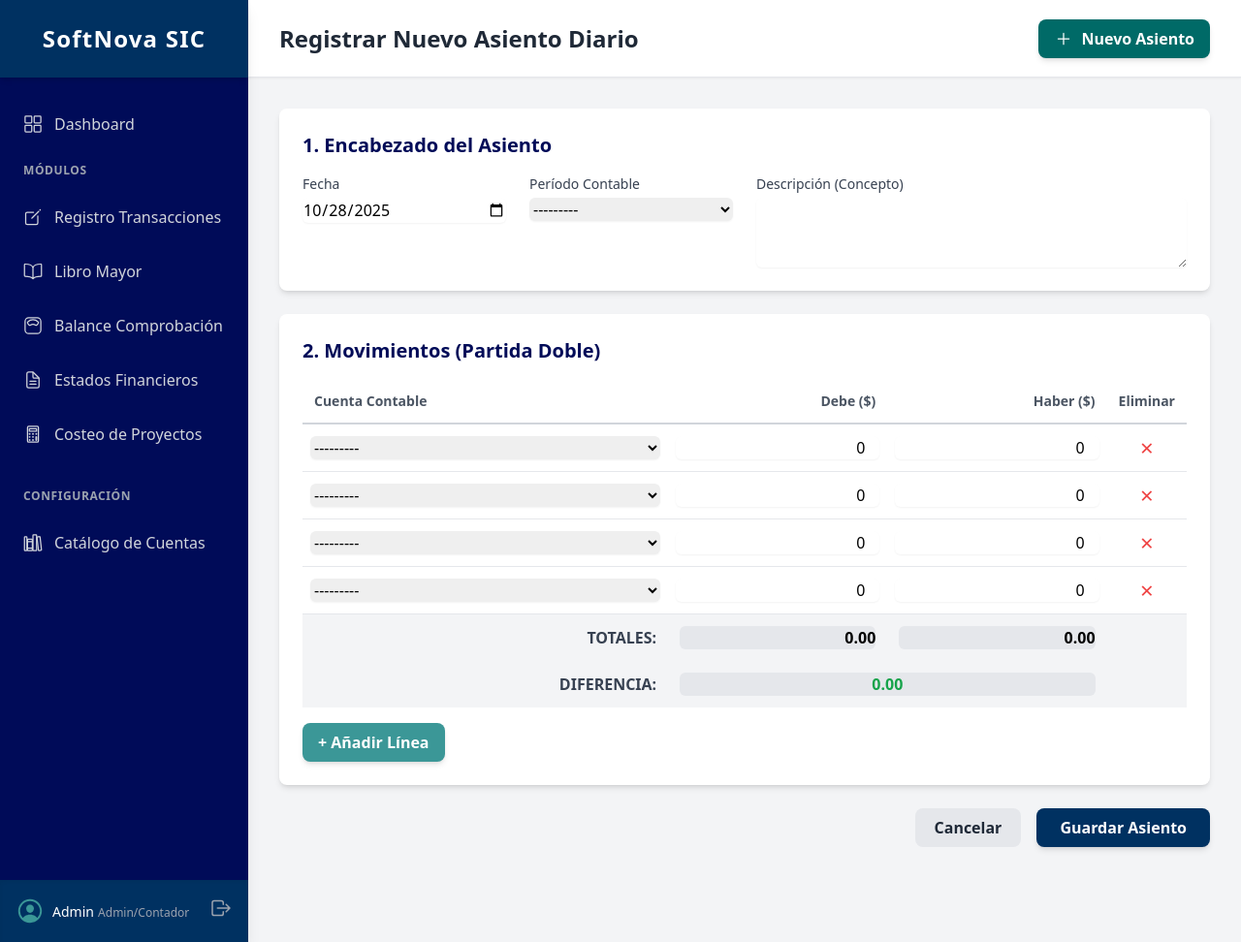
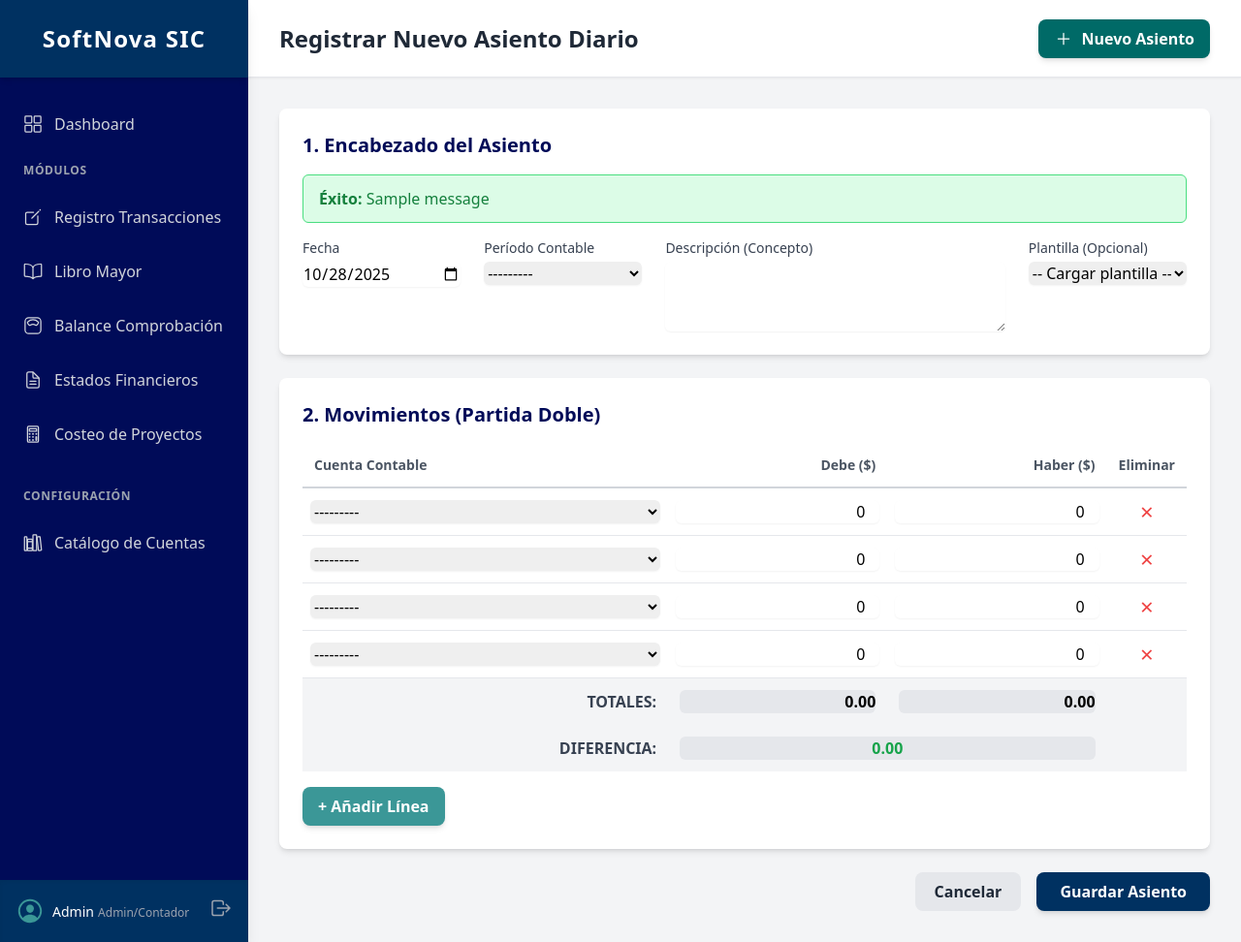
Before and after one commit to CR22009/SoftNova_SIC, a Django app: page /contabilidad/registro/ in a window 1280 px wide. Shown: the whole page at 97% size. Run offline with Django 5.2, Linux system fonts and the light colour scheme; a user stored in the database is signed in; data comes from the database, SQL or seed files in the repository; one stand-in notice (Sample message) is shown; some libraries are stand-ins or nearby versions.

Commit message:
Añadiendo plantillas en registro_asiento.html

```diff
--- a/contabilidad/templates/contabilidad/registro_asiento.html
+++ b/contabilidad/templates/contabilidad/registro_asiento.html
@@ -12,19 +12,30 @@
         <h3 class="text-xl font-semibold text-sic-dark-blue mb-4">1. Encabezado del Asiento</h3>
 
         <!-- Errores no ligados al formulario (ej. descuadre) -->
-        {% if asiento_form.non_field_errors or movimiento_formset.non_field_errors %}
-        <div class="bg-red-100 border border-red-400 text-red-700 px-4 py-3 rounded-md mb-4" role="alert">
-            <strong class="font-bold">Error:</strong>
+        {% if form.non_field_errors or movimiento_formset.non_field_errors or messages %}
+        <div class="mb-4 space-y-2">
+            {% for message in messages %}
+             <div class="{% if message.tags == 'success' %} bg-green-100 border-green-400 text-green-700 {% elif message.tags == 'error' %} bg-red-100 border-red-400 text-red-700 {% else %} bg-blue-100 border-blue-400 text-blue-700 {% endif %} border px-4 py-3 rounded-md" role="alert">
+                <strong class="font-bold">{% if message.tags == 'error' %}Error:{% elif message.tags == 'success' %}Éxito:{% else %}Info:{% endif %}</strong>
+                <span class="block sm:inline">{{ message }}</span>
+             </div>
+            {% endfor %}
+
             {% for error in asiento_form.non_field_errors %}
-                <span class="block sm:inline">{{ error }}</span>
+            <div class="bg-red-100 border border-red-400 text-red-700 px-4 py-3 rounded-md" role="alert">
+                <strong class="font-bold">Error:</strong> {{ error }}
+            </div>
             {% endfor %}
             {% for error in movimiento_formset.non_field_errors %}
-                <span class="block sm:inline">{{ error }}</span>
+            <div class="bg-red-100 border border-red-400 text-red-700 px-4 py-3 rounded-md" role="alert">
+                <strong class="font-bold">Error:</strong> {{ error }}
+            </div>
             {% endfor %}
         </div>
         {% endif %}
 
-        <div class="grid grid-cols-1 md:grid-cols-4 gap-6">
+
+        <div class="grid grid-cols-1 md:grid-cols-5 gap-6">
             <!-- Fecha -->
             <div class="md:col-span-1">
                 <label for="{{ asiento_form.fecha.id_for_label }}" class="block text-sm font-medium text-gray-700">Fecha</label>
@@ -48,6 +59,18 @@
                 {% if asiento_form.descripcion.errors %}
                 <p class="text-red-500 text-xs mt-1">{{ asiento_form.descripcion.errors.0 }}</p>
                 {% endif %}
+            </div>
+            <!-- Plantilla de Transacción -->
+            <div class="md:col-span-1">
+                <label for="etiqueta-transaccion" class="block text-sm font-medium text-gray-700">Plantilla (Opcional)</label>
+                <select id="etiqueta-transaccion" class="block w-full mt-1 rounded-md border-gray-300 shadow-sm focus:border-sic-teal focus:ring-sic-teal">
+                    <option value="">-- Cargar plantilla --</option>
+                    <option value="venta_software">Venta de Software (IVA)</option>
+                    <option value="pago_salarios">Pago de Salarios</option>
+                    <option value="compra_equipo">Compra de Equipo (IVA)</option>
+                    <option value="pago_alquiler">Pago de Alquiler (IVA)</option>
+                    <!-- Añadir más plantillas aquí -->
+                </select>
             </div>
         </div>
     </div>
@@ -141,6 +164,7 @@
 <!-- Plantilla para el formulario vacío de JS (Oculto) -->
 <table class="hidden">
     <tbody id="empty-form-template">
+        <!-- Esto es un hack. El .innerHTML de un <tbody> es su contenido (el <tr>) -->
         <tr class="movimiento-form border-b border-gray-200">
             {{ movimiento_formset.empty_form.id }}
             <td class="p-2">{{ movimiento_formset.empty_form.cuenta }}</td>
@@ -155,59 +179,65 @@
 <!-- Fin de la plantilla oculta -->
 
 
-<!-- JavaScript para Formsets Dinámicos y Cálculos -->
+<!-- JavaScript para Formsets Dinámicos, Cálculos y Plantillas -->
 <script>
 document.addEventListener('DOMContentLoaded', function() {
+
+    // --- 1. Definición de Elementos y Plantillas ---
     const formList = document.getElementById('movimiento-form-list');
     const addButton = document.getElementById('add-movimiento-form');
-    const emptyFormTemplate = document.getElementById('empty-form-template').innerHTML;
+    const emptyFormTemplate = document.getElementById('empty-form-template').innerHTML; // Contiene el <tr>...</tr>
     const totalFormsInput = document.getElementById('id_movimientos-TOTAL_FORMS');
 
-    // --- 1. Añadir nueva línea de formulario ---
-    addButton.addEventListener('click', function() {
-        // Obtener el índice actual
-        let formIndex = parseInt(totalFormsInput.value);
-
-        // Crear el nuevo HTML reemplazando el prefijo
-        let newFormHTML = emptyFormTemplate.replace(/__prefix__/g, formIndex);
-
-        // Crear un nuevo TR y añadir el HTML
-        let newRow = document.createElement('tr');
-        newRow.innerHTML = newFormHTML.match(/<tr class="movimiento-form.*?<\/tr>/s)[0];
-        formList.appendChild(newRow.firstElementChild);
-
-        // Actualizar el contador TOTAL_FORMS
-        totalFormsInput.value = formIndex + 1;
-
-        // Añadir listeners a los nuevos inputs
-        attachListenersToRow(newRow);
-        updateTotals();
-    });
-
-    // --- 2. Eliminar línea de formulario ---
-    formList.addEventListener('click', function(e) {
-        if (e.target && e.target.classList.contains('remove-movimiento-form')) {
-            e.preventDefault();
-            // Encontrar la fila (TR) padre y eliminarla
-            let row = e.target.closest('.movimiento-form');
-            if (row) {
-                row.remove();
-                updateTotals();
-                // (No se decrementa TOTAL_FORMS para manejar correctamente la eliminación)
-            }
-        }
-    });
-
-    // --- 3. Calcular Totales ---
+    // Elementos para totales
     const totalDebeEl = document.getElementById('total-debe');
     const totalHaberEl = document.getElementById('total-haber');
     const diferenciaEl = document.getElementById('diferencia');
 
+    // Elementos para plantillas (NUEVO)
+    const etiquetaSelect = document.getElementById('etiqueta-transaccion');
+
+    // --- 2. Definición de Plantillas de Cuentas (NUEVO) ---
+    // Mapea la 'etiqueta' a una lista de CÓDIGOS de cuenta del catálogo
+    const presets = {
+        'venta_software': ['121', '41', '221'], // Clientes, Venta, IVA Débito
+        'pago_salarios': ['521', '232', '233', '113'], // Sueldos, AFP, ISSS, Banco
+        'compra_equipo': ['152', '141', '211'], // Equipo, IVA Crédito, Proveedores
+        'pago_alquiler': ['523', '141', '113'] // Alquiler, IVA Crédito, Banco
+    };
+
+    // Crear un mapa de 'CodigoCuenta' -> 'ID_del_Option' para pre-seleccionar (NUEVO)
+    // Esto se construye una vez al cargar la página
+    const cuentaOptionMap = new Map();
+    // Tomamos el primer select del formset (de la plantilla vacía) para leer las opciones
+    const templateSelect = document.querySelector("#empty-form-template select[name*='cuenta']");
+    if (templateSelect) {
+        templateSelect.querySelectorAll('option').forEach(opt => {
+            if (opt.value && opt.textContent) {
+                const codigo = opt.textContent.split(' - ')[0]; // "121 - Clientes Locales" -> "121"
+                if (codigo) {
+                    cuentaOptionMap.set(codigo, opt.value); // map['121'] = '5' (ID de la cuenta)
+                }
+            }
+        });
+    }
+
+    // --- 3. Funciones Auxiliares ---
+
+    /**
+     * Calcula y actualiza los totales (Debe, Haber, Diferencia)
+     */
     function updateTotals() {
         let totalDebe = 0;
         let totalHaber = 0;
 
         document.querySelectorAll('.movimiento-form').forEach(function(row) {
+            // Asegurarse de no contar una fila marcada para eliminar (si aplica)
+            const deleteInput = row.querySelector("input[name*='DELETE']");
+            if (deleteInput && deleteInput.checked) {
+                return; // No sumar esta fila
+            }
+
             let debeInput = row.querySelector('.debe-input');
             let haberInput = row.querySelector('.haber-input');
 
@@ -223,8 +253,7 @@
         let diferencia = totalDebe - totalHaber;
         diferenciaEl.value = diferencia.toFixed(2);
 
-        // Cambiar color de la diferencia
-        if (diferencia.toFixed(2) === '0.00') {
+        if (diferencia.toFixed(2) === '0.00' || diferencia.toFixed(2) === '-0.00') {
             diferenciaEl.classList.remove('text-red-600');
             diferenciaEl.classList.add('text-green-600');
         } else {
@@ -233,17 +262,106 @@
         }
     }
 
-    // --- 4. Adjuntar Listeners (para inputs nuevos y existentes) ---
+    /**
+     * Adjunta los listeners de 'input' a una fila específica
+     */
     function attachListenersToRow(row) {
         row.querySelectorAll('.debe-input, .haber-input').forEach(function(input) {
             input.addEventListener('input', updateTotals);
         });
+
+        // Listener para el botón de eliminar de esta fila específica
+        const removeButton = row.querySelector('.remove-movimiento-form');
+        if (removeButton) {
+            removeButton.addEventListener('click', function(e) {
+                e.preventDefault();
+                // Encontrar la fila (TR) padre y eliminarla
+                let row = e.target.closest('.movimiento-form');
+                if (row) {
+                    row.remove();
+                    updateTotals();
+                    // Nota: No es necesario decrementar TOTAL_FORMS
+                    // El management form maneja las filas faltantes
+                }
+            });
+        }
     }
 
-    // Adjuntar listeners a las filas iniciales
-    document.querySelectorAll('.movimiento-form').forEach(attachListenersToRow);
+    /**
+     * Añade una nueva fila de movimiento al formulario (CORREGIDO y MEJORADO)
+     * Opcionalmente pre-selecciona una cuenta.
+     */
+    function addNewMovimientoForm(cuentaId = null) {
+        let formIndex = parseInt(totalFormsInput.value);
 
-    // Calcular totales al cargar la página
+        // 1. Crear el HTML de la nueva fila reemplazando el prefijo
+        let newFormHTML = emptyFormTemplate.replace(/__prefix__/g, formIndex);
+
+        // 2. CORRECCIÓN: Insertar el HTML al final del tbody
+        formList.insertAdjacentHTML('beforeend', newFormHTML);
+
+        // 3. Obtener la fila que acabamos de insertar
+        let newRow = formList.lastElementChild;
+
+        // 4. Pre-seleccionar la cuenta si se proporcionó un ID (NUEVO)
+        if (cuentaId) {
+            const select = newRow.querySelector("select[name*='cuenta']");
+            if (select) {
+                select.value = cuentaId;
+            }
+        }
+
+        // 5. Actualizar el contador TOTAL_FORMS
+        totalFormsInput.value = formIndex + 1;
+
+        // 6. Adjuntar listeners a los inputs de esta nueva fila
+        attachListenersToRow(newRow);
+    }
+
+    // --- 4. Event Listeners Principales ---
+
+    // (CORREGIDO) Listener para el botón "+ Añadir Línea"
+    addButton.addEventListener('click', function() {
+        addNewMovimientoForm();
+        updateTotals();
+    });
+
+    // (NUEVO) Listener para las Plantillas de Transacción
+    etiquetaSelect.addEventListener('change', function(e) {
+        const tag = e.target.value;
+        if (!tag || !presets[tag]) {
+            return; // No hacer nada si no hay tag o preset
+        }
+
+        const cuentas = presets[tag]; // Ej. ['121', '41', '221']
+
+        // 1. Limpiar todas las filas existentes
+        formList.innerHTML = '';
+        totalFormsInput.value = '0'; // Reiniciar contador
+
+        // 2. Añadir las nuevas filas basadas en la plantilla
+        cuentas.forEach(codigo => {
+            const cuentaId = cuentaOptionMap.get(codigo); // '121' -> '5'
+            if (cuentaId) {
+                addNewMovimientoForm(cuentaId);
+            } else {
+                console.warn(`No se encontró el ID para el código de cuenta: ${codigo}`);
+                addNewMovimientoForm(); // Añadir fila vacía
+            }
+        });
+
+        // 3. Resetear el select de plantilla
+        e.target.value = '';
+
+        // 4. Actualizar totales (quedarán en 0.00)
+        updateTotals();
+    });
+
+    // (DELEGADO) Listener para botones "Eliminar" (ahora en attachListenersToRow)
+    // Se mantiene el listener original para las filas cargadas por Django (si se edita)
+    formList.querySelectorAll('.movimiento-form').forEach(attachListenersToRow);
+
+    // Calcular totales al cargar la página por primera vez
     updateTotals();
 });
 </script>
```
